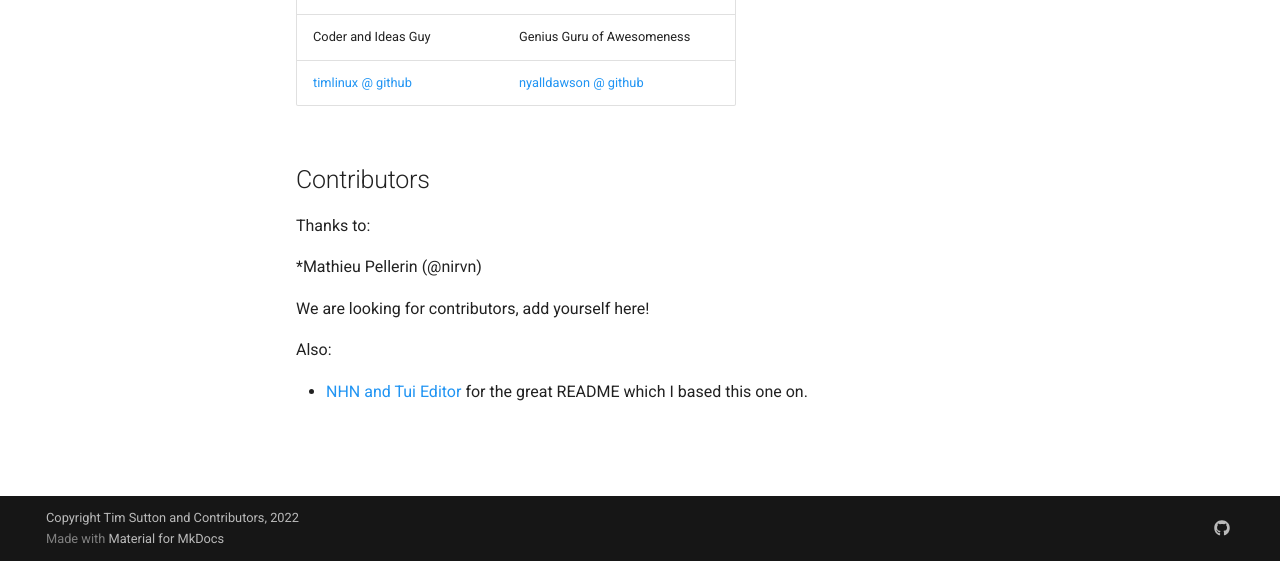
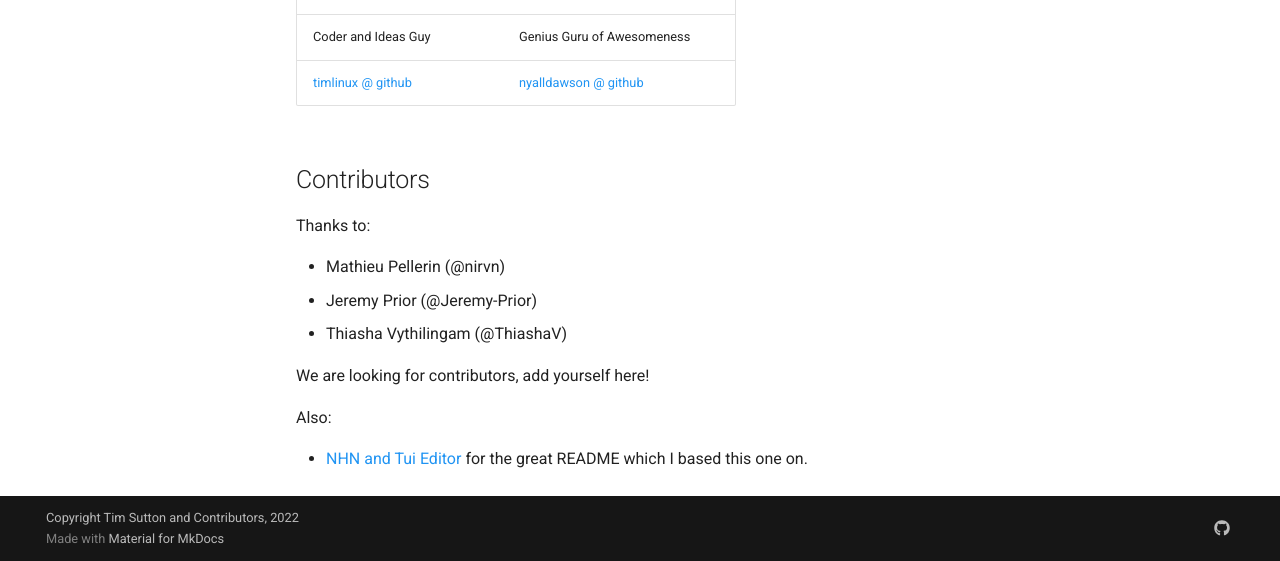
Before and after one commit to timlinux/QGISAnimationWorkbench, an MkDocs documentation site: the page built from docs/credits/credits.md, in a window 1280 px wide and 1144 px high, cut to the strip 583-1144 px from the top of the window. Built offline with MkDocs 1.6.1 and Material for MkDocs 9.7.7, drawn with Linux system fonts in a browser that asks for light colours; comment, search, counter and statistics services are not loaded.

Commit message:
📝 Updated Contributors List

```diff
--- a/docs/credits/credits.md
+++ b/docs/credits/credits.md
@@ -12,7 +12,9 @@ This plugin was developed by:
 
 Thanks to:
 
-*Mathieu Pellerin (@nirvn)
+* Mathieu Pellerin (@nirvn)
+* Jeremy Prior (@Jeremy-Prior)
+* Thiasha Vythilingam (@ThiashaV)
 
 We are looking for contributors, add yourself here!
 
```
